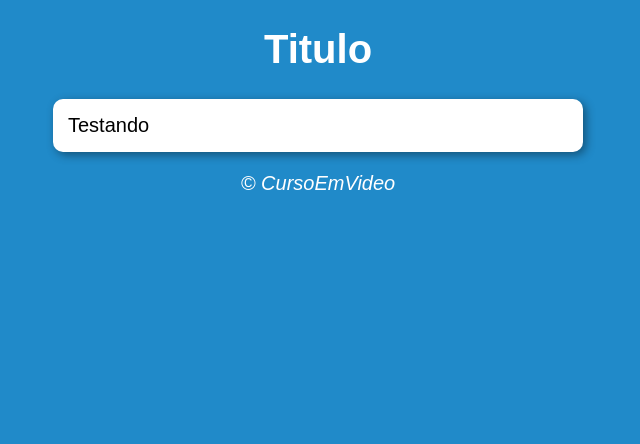
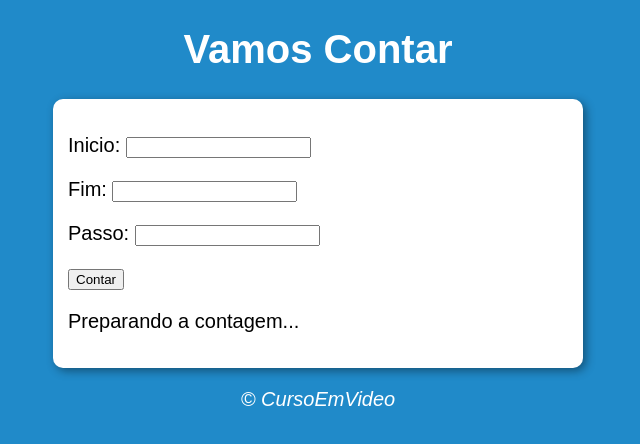
Before and after one commit to gustavobanares/JavaScript, a plain HTML site: page aula 14ex/Exercicio 03/modelo.html in a window 1280 px wide. Shown: the whole page, without its empty margins (322-962 px from the left). Drawn offline with Linux system fonts and the light colour scheme.

Commit message:
Do the exercise 03

```diff
--- a/aula 13/ambiente.js
+++ b/aula 13/ambiente.js
@@ -6,12 +6,12 @@ do {
 
 ar
 
-/*
+
 var c = 1
 while (c <= 20){
     console.log(`Passo ${c}`)
     c++
-*/
+
 
 
 
--- a/aula 14ex/Exercicio 03/modelo.html
+++ b/aula 14ex/Exercicio 03/modelo.html
@@ -3,24 +3,32 @@
 <head>
     <meta charset="UTF-8">
     <meta name="viewport" content="width=device-width, initial-scale=1.0">
-    <title>Teste</title>
+    <title>Super Contador</title>
     <link rel="stylesheet" href="style.css">
 </head>
 <body>
 
     <header>
-    <h1>Titulo</h1>
+    <h1>Vamos Contar</h1>
     </header>
 
     <section>
 
         <div>
-            Testando
+            <p>Inicio: <input type="number" name="txtini"id="txtini"></p>
+
+            <p>Fim: <input type="number" name="txtfim" id="txtfim"></p>
+
+            <p>Passo: <input type="number" name="txtpas" id="txtpas"></p>
+
+            <input type="button" value="Contar" onclick="contar()">
+
+
         </div>
 
 
-        <div>
-
+        <div id="res">
+            <p>Preparando a contagem...</p>
         </div>
     </section>
 
--- a/aula 14ex/Exercicio 03/script.js
+++ b/aula 14ex/Exercicio 03/script.js
@@ -0,0 +1,33 @@
+function contar(){
+    let inicio = document.getElementById('txtini')
+    let fim = document.getElementById('txtfim')
+    let passo = document.getElementById('txtpas')
+    let res = document.getElementById('res')
+
+    if(inicio.value.length == 0 || fim.value.length == 0 || passo.value.length == 0){
+        window.alert('[ERRO] Faltam dados!')
+        res.innerHTML = 'Impossivel contar!'
+    } else{
+        res.innerHTML = 'Contando: '
+        inicio = Number(txtini.value)
+        fim = Number(txtfim.value)
+        passo = Number(txtpas.value)
+        if(passo <= 0){
+            window.alert('Passo invalido! Considere PASSO 1')
+            passo = 1
+        }
+        if (inicio < fim){
+            // Contagem crescente
+            for(let c = inicio; c <= fim; c += passo){
+                res.innerHTML += `${c} 👉`
+            }
+        } else{
+            // Contagem regressiva
+            for(let c = inicio; c >= fim; c -= passo){
+                res.innerHTML += `${c} 👉`
+            }
+        }
+        res.innerHTML += `🏁`
+
+    }
+}
--- a/aula 14ex/Exercicio 03/style.css
+++ b/aula 14ex/Exercicio 03/style.css
@@ -24,3 +24,7 @@ footer{
     font-style: italic;
 
 }
+
+div#res{
+    margin-top: 20px;
+}
```
